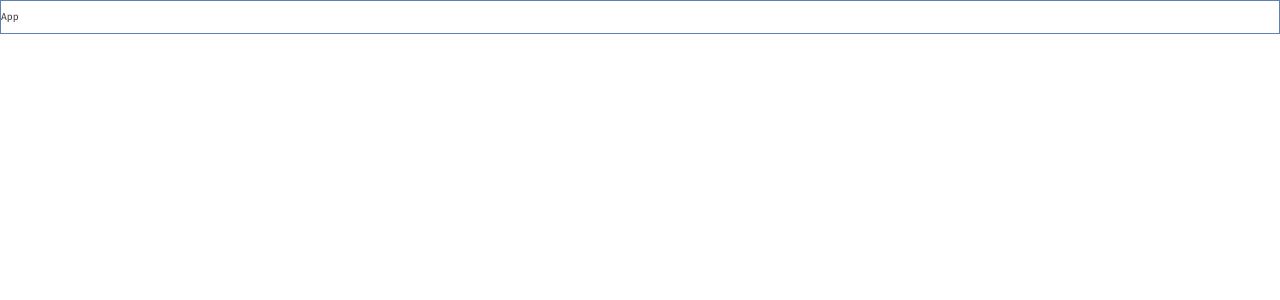
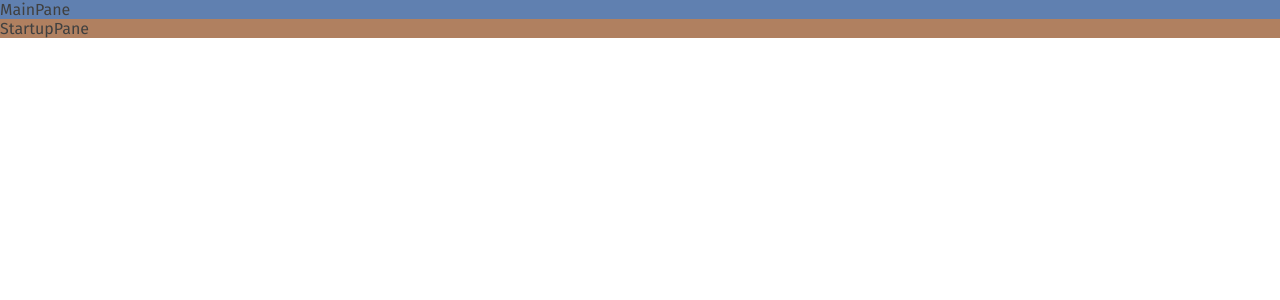
Before and after one commit to philrmass/style-explorer, a React app: page / in a window 1280 px wide. Shown: the top 300 px of the page. Built offline with nearby package versions, Linux system fonts and the light colour scheme.

Commit message:
add source container, main pane, and startup pane

```diff
--- a/src/components/App.css
+++ b/src/components/App.css
@@ -1,3 +1,2 @@
 .app {
-  border: 1px solid #6080b0;
 }
--- a/src/components/App.jsx
+++ b/src/components/App.jsx
@@ -1,10 +1,11 @@
 import React from 'react';
+import SourceContainer from './SourceContainer';
 import styles from './App.css';
 
 function App() {
   return (
     <div className={styles.app}>
-      <p>App</p>
+      <SourceContainer />
     </div>
   );
 }
--- /dev/null
+++ b/src/components/MainPane.css
@@ -0,0 +1,4 @@
+.mainPane {
+  background-color: #6080b0;
+  font-size: 1.6rem;
+}
--- /dev/null
+++ b/src/components/MainPane.jsx
@@ -0,0 +1,12 @@
+import React from 'react';
+import styles from './MainPane.css';
+
+function MainPane() {
+  return (
+    <div className={styles.mainPane}>
+      <span>MainPane</span>
+    </div>
+  );
+}
+
+export default MainPane;
--- /dev/null
+++ b/src/components/SourceContainer.jsx
@@ -0,0 +1,14 @@
+import React from 'react';
+import MainPane from './MainPane';
+import StartupPane from './StartupPane';
+
+function SourceContainer() {
+  return (
+    <div>
+      <MainPane />
+      <StartupPane />
+    </div>
+  );
+}
+
+export default SourceContainer;
--- /dev/null
+++ b/src/components/StartupPane.css
@@ -0,0 +1,4 @@
+.startupPane {
+  background-color: #b08060;
+  font-size: 1.6rem;
+}
--- /dev/null
+++ b/src/components/StartupPane.jsx
@@ -0,0 +1,12 @@
+import React from 'react';
+import styles from './StartupPane.css';
+
+function StartupPane() {
+  return (
+    <div className={styles.startupPane}>
+      <span>StartupPane</span>
+    </div>
+  );
+}
+
+export default StartupPane;
```
Also changed, not shown: 1 other file (tests, documents, lock files or other folders).
